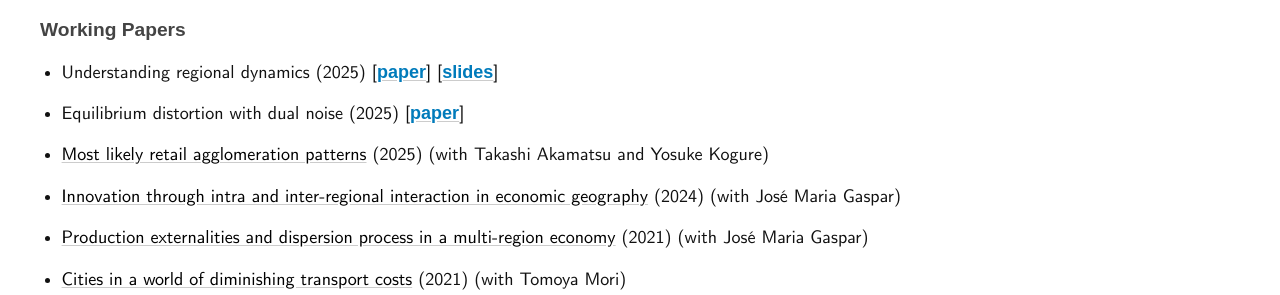
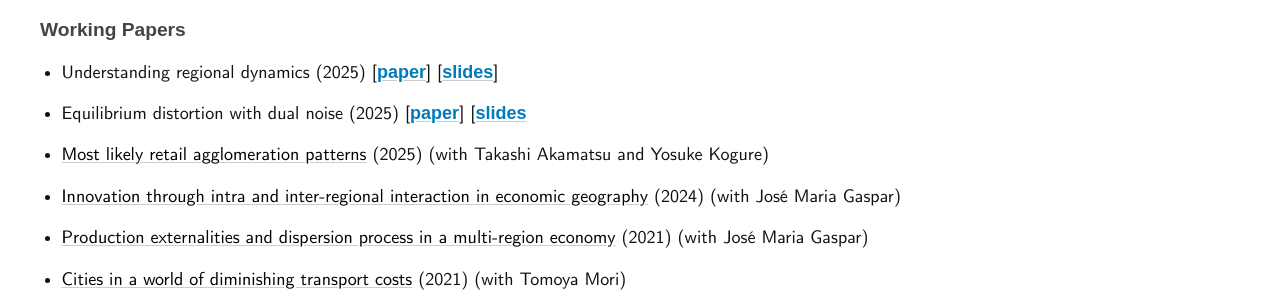
Before and after one commit to mino-osawa/mino-osawa.github.io, a Jekyll site: the page built from index.markdown, in a window 1280 px wide and 900 px high, scrolled down 1494 px. Shown: the part 157-452 px from the top of the window. Built offline with Jekyll 4.4.1, drawn with Linux system fonts in a browser that asks for light colours; some web fonts are replaced.

Commit message:
add SLD slides

```diff
--- a/index.markdown
+++ b/index.markdown
@@ -56,7 +56,7 @@ Ordered by my preference. Please see <a href="https://scholar.google.co.jp/citat
 
 <li>Understanding regional dynamics (2025) [<a href="notes/draft/RD.pdf">paper</a>] [<a href="notes/draft/RD_slides.pdf">slides</a>]</li>
 
-<li>Equilibrium distortion with dual noise (2025) [<a href="notes/draft/SLD.pdf">paper</a>]</li>
+<li>Equilibrium distortion with dual noise (2025) [<a href="notes/draft/SLD.pdf">paper</a>] [<a href="notes/draft/SLD_slides.pdf">slides</a></li>
 
 <li><a href="https://arxiv.org/abs/2011.06778">Most likely retail agglomeration patterns</a> (2025) (with Takashi Akamatsu and Yosuke Kogure)</li>
 
```
Also changed, not shown: 1 other file.
